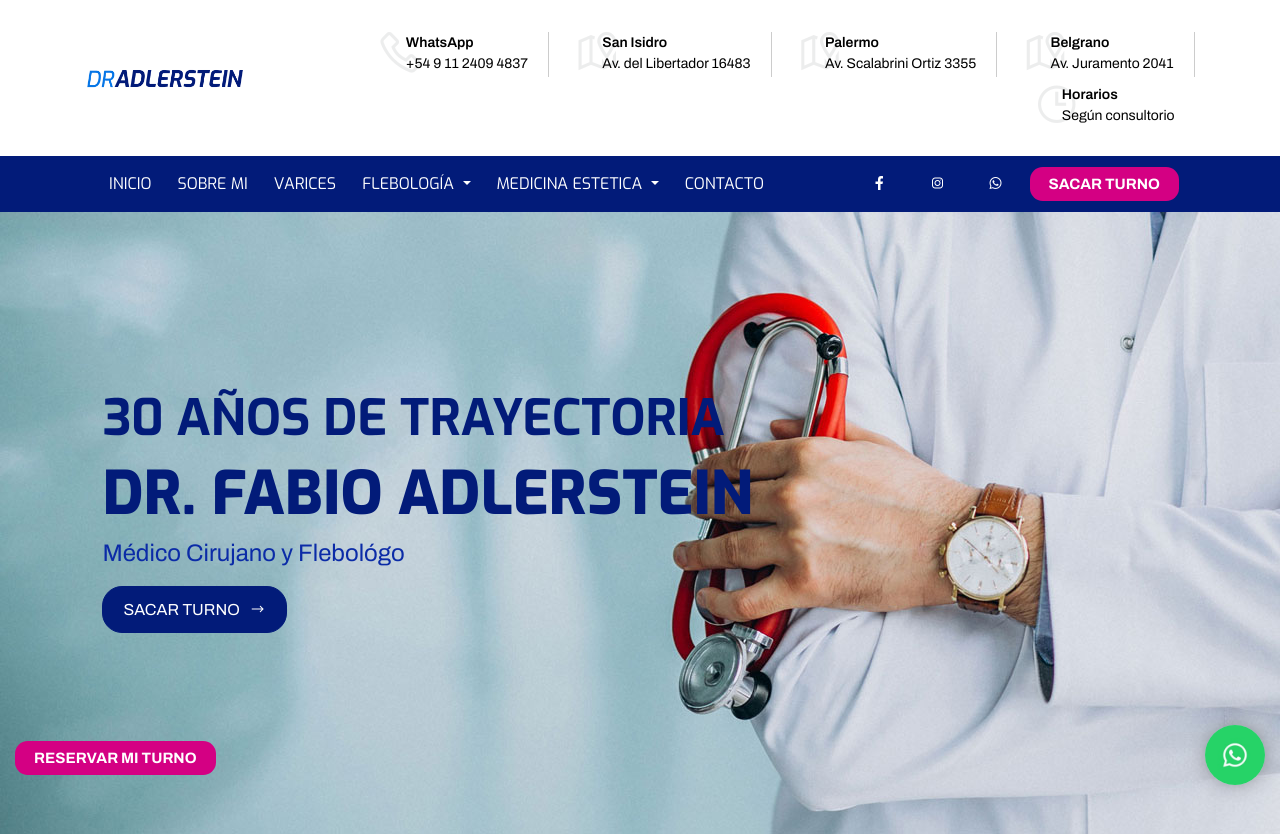
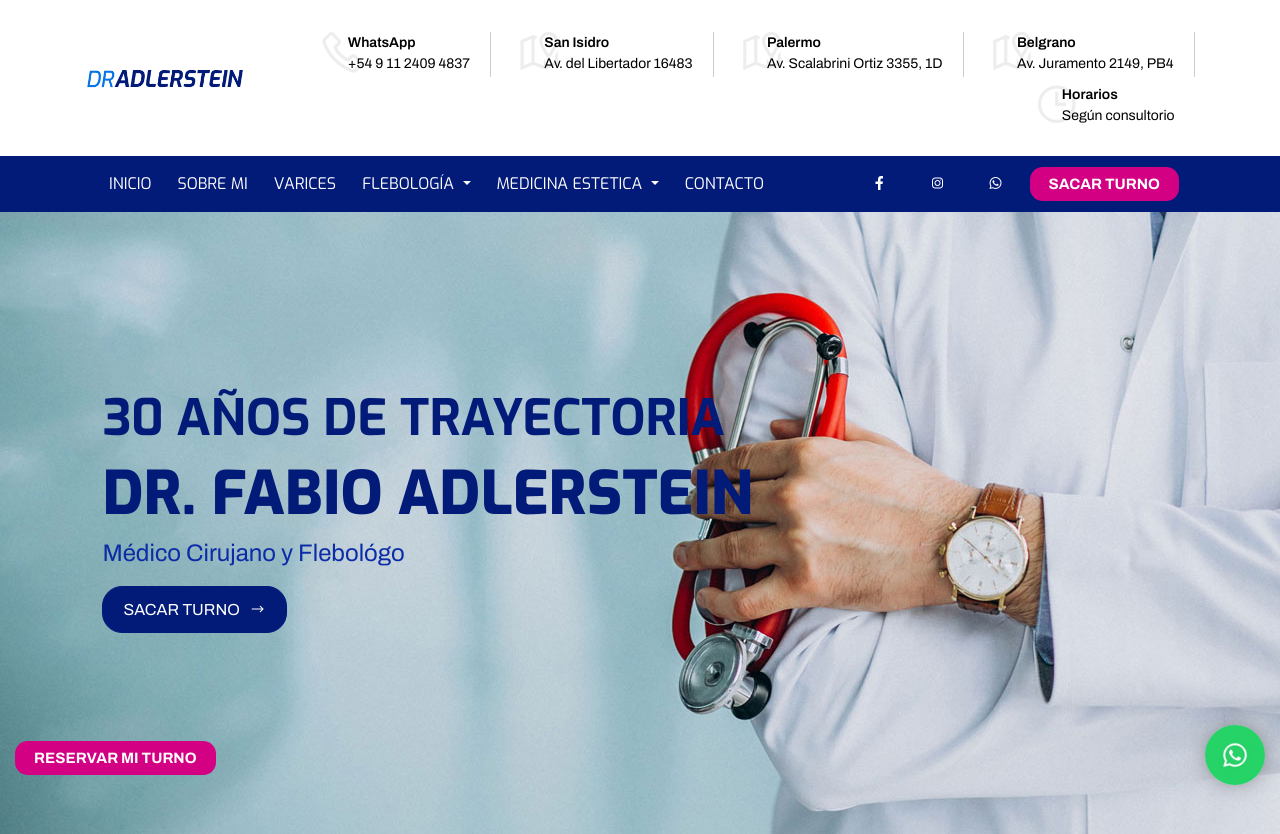
Before and after one commit to lucasadlerstein/dr-adlerstein, a PHP site: page /index.php in a window 1280 px wide. Shown: the top 834 px of the page. Run offline with PHP 8.4, Linux system fonts and the light colour scheme; some libraries are stand-ins or nearby versions.

Commit message:
location fixed

```diff
--- a/includes/plantillas/navegacion.php
+++ b/includes/plantillas/navegacion.php
@@ -18,21 +18,21 @@
                     <i class="icono-contacto las la-map-marked"></i>
                     <span class="cont-info">
                             <span>San Isidro</span>
-                    <a href="#">Av. del Libertador 16483</a>
+                    <a target="_blank" href="https://goo.gl/maps/XejewKRqg8BUFnQh7">Av. del Libertador 16483</a>
                     </span>
                 </li>
                 <li class="contacto-informacion">
                     <i class="icono-contacto las la-map-marked"></i>
                     <span class="cont-info">
                             <span>Palermo</span>
-                    <a href="#">Av. Scalabrini Ortiz 3355</a>
+                    <a target="_blank" href="https://goo.gl/maps/uz9L4i4cvBrWChjh6">Av. Scalabrini Ortiz 3355, 1D</a>
                     </span>
                 </li>
                 <li class="contacto-informacion">
                     <i class="icono-contacto las la-map-marked"></i>
                     <span class="cont-info">
                             <span>Belgrano</span>
-                    <a href="#">Av. Juramento 2041</a>
+                    <a target="_blank" href="https://goo.gl/maps/o5kkfG13tkistgjdA">Av. Juramento 2149, PB4</a>
                     </span>
                 </li>
                 <li class="contacto-informacion no-border">
```
Also changed, not shown: 1 other file.
